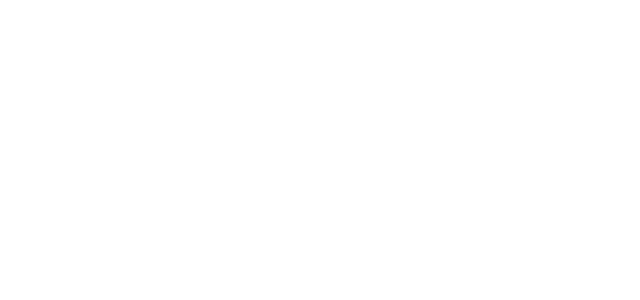
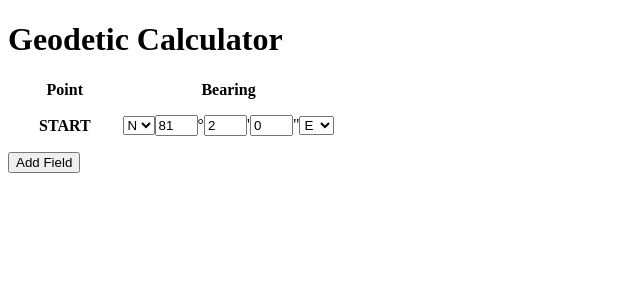
Before and after one commit to LuanGqnt/Geodetic-Engineer-Calculator, a React (Create React App) app: page / in a window 1280 px wide. Shown: the top 300 px of the page, without its empty margins (0-640 px from the left). Built offline with nearby package versions, Linux system fonts and the light colour scheme.

Commit message:
Inserting bearings

```diff
--- a/package.json
+++ b/package.json
@@ -34,5 +34,8 @@
       "last 1 firefox version",
       "last 1 safari version"
     ]
+  },
+  "devDependencies": {
+    "@babel/plugin-proposal-private-property-in-object": "^7.21.11"
   }
 }
--- a/public/index.html
+++ b/public/index.html
@@ -24,7 +24,7 @@
       work correctly both with client-side routing and a non-root public URL.
       Learn how to configure a non-root public URL by running `npm run build`.
     -->
-    <title>React App</title>
+    <title>Geodetic Calculator</title>
   </head>
   <body>
     <noscript>You need to enable JavaScript to run this app.</noscript>
--- a/src/App.js
+++ b/src/App.js
@@ -1,8 +1,60 @@
+import React, { useState } from 'react';
+import Bearing from './components/Bearing';
 
-function App() {
+import './css/styles.css';
+
+const App = () => {
+  const [bearings, setBearings] = useState([
+    {
+      'point': 'start',
+      'directionA': 'n',
+      'degrees': 81,
+      'minutes': 2,
+      'seconds': 0,
+      'directionB': 'e',
+      'distance': 301.71
+    }
+  ]);
+  const [point, setPoint] = useState(1);
+
+  const addField = () => {
+    const newField = {
+      'point': '1',
+      'directionA': 'n',
+      'degrees': 0,
+      'minutes': 0,
+      'seconds': 0,
+      'directionB': 'e',
+      'distance': 0
+    }
+
+    newField.point = point;
+    setPoint(point + 1);
+    setBearings([...bearings, newField]);
+  }
+
   return (
     <>
+      <h1>Geodetic Calculator</h1>
 
+      <main>
+        <table id="bearings-table">
+          <thead>
+            <tr>
+              <th>Point</th>
+              <th>Bearing</th>
+            </tr>
+          </thead>
+
+          <tbody>
+            {bearings.map((bearing) => (
+              <Bearing bearings={bearings} setBearings={setBearings} bearing={bearing} key={bearing.point} />
+            ))}
+          </tbody>
+        </table>
+
+        <button id="add-field" onClick={addField}>Add Field</button>
+      </main>
     </>
   );
 }
--- /dev/null
+++ b/src/components/Bearing.js
@@ -0,0 +1,65 @@
+import React from "react";
+
+const Bearing = ({ bearings, setBearings, bearing }) => {
+  return (
+    <tr>
+        <td>
+          <p className="point-name">{bearing.point}</p>
+        </td>
+
+        <td>
+          <select name="directionA" value={bearing.directionA} onChange={e => setBearings(bearings.map(bearing_ => {
+              if(bearing_.point === bearing.point)
+                return {...bearing, directionA: e.target.value};
+              else
+                return bearing_;
+            }))}>
+            <option value="n">N</option>
+            <option value="s">S</option>
+          </select>
+
+          <label htmlFor="degrees">
+            <input type="number" name="degrees" value={bearing.degrees} onChange={e => setBearings(bearings.map(bearing_ => {
+              if(bearing_.point === bearing.point)
+                return {...bearing, degrees: e.target.value};
+              else
+                return bearing_;
+            }))} />
+            &#0176;
+          </label>
+
+          <label htmlFor="minutes">
+            <input type="number" name="minutes" value={bearing.minutes} onChange={e => setBearings(bearings.map(bearing_ => {
+              if(bearing_.point === bearing.point)
+                return {...bearing, minutes: e.target.value};
+              else
+                return bearing_;
+            }))} />
+            '
+          </label>
+
+          <label htmlFor="seconds">
+            <input type="number" name="seconds" value={bearing.seconds} onChange={e => setBearings(bearings.map(bearing_ => {
+              if(bearing_.point === bearing.point)
+                return {...bearing, seconds: e.target.value};
+              else
+                return bearing_;
+            }))} />
+            "
+          </label>
+
+          <select name="directionB" value={bearing.directionB} onChange={e => setBearings(bearings.map(bearing_ => {
+              if(bearing_.point === bearing.point)
+                return {...bearing, directionB: e.target.value};
+              else
+                return bearing_;
+            }))}>
+            <option value="e">E</option>
+            <option value="w">W</option>
+          </select>
+        </td>
+    </tr>
+  );
+}
+
+export default Bearing;
--- /dev/null
+++ b/src/css/styles.css
@@ -0,0 +1,16 @@
+.point-name {
+    text-transform: uppercase;
+    font-weight: bold;
+}
+
+#bearings-table {
+    border-spacing: 30px 0;
+}
+
+#bearings-table input {
+    width: 35px;
+}
+
+th, td {
+    text-align: center;
+}
```
Also changed, not shown: 2 other files (tests, documents, lock files or other folders).
